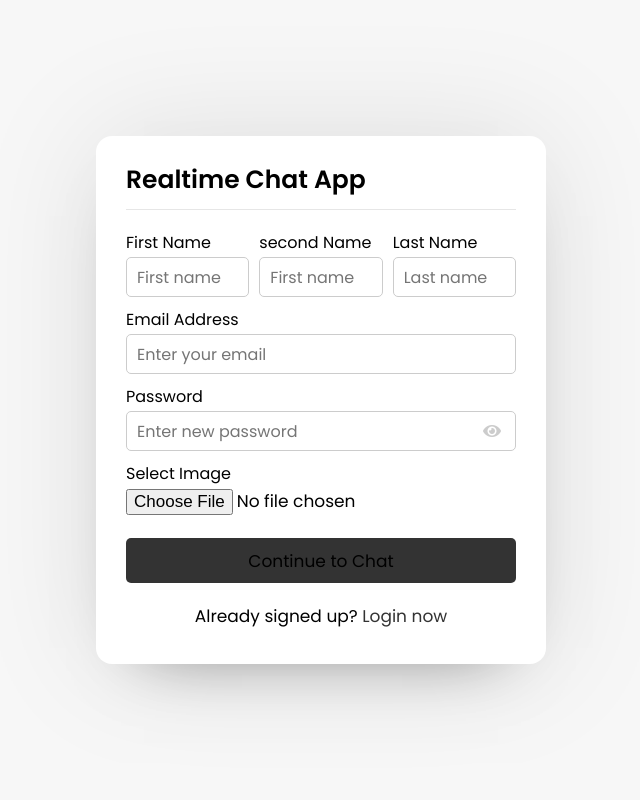
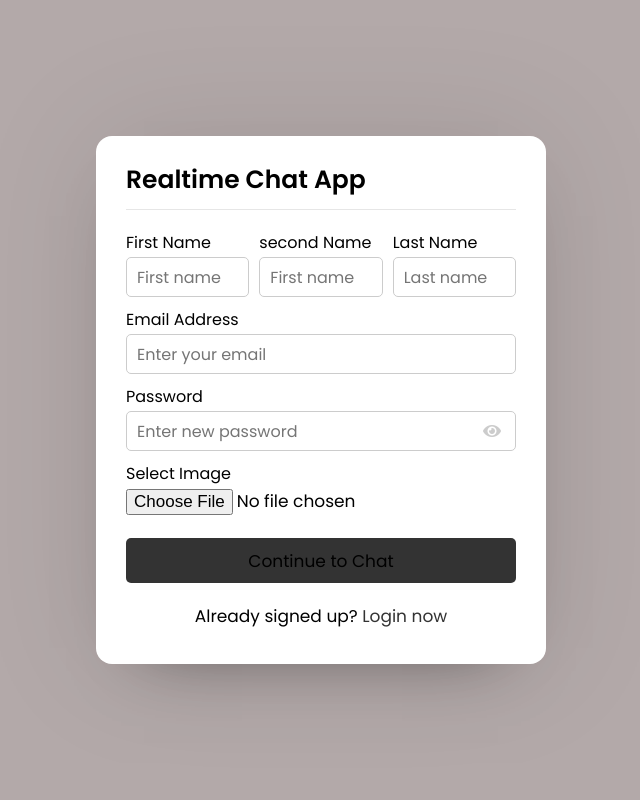
Before and after one commit to JP17futureDeveloppeur/Chat, a PHP site: page /index.php in a window 1280 px wide. Shown: the whole page, without its empty margins (319-959 px from the left). Run offline with PHP 8.4, Linux system fonts and the light colour scheme.

Commit message:
J'ai modifier la page style.css en chageant la couleur du background

```diff
--- a/style.css
+++ b/style.css
@@ -11,7 +11,7 @@ body {
   align-items: center;
   justify-content: center;
   min-height: 100vh;
-  background: #f7f7f7;
+  background: #b3a9a9;
   padding: 0 10px;
 }
 .wrapper {
```
